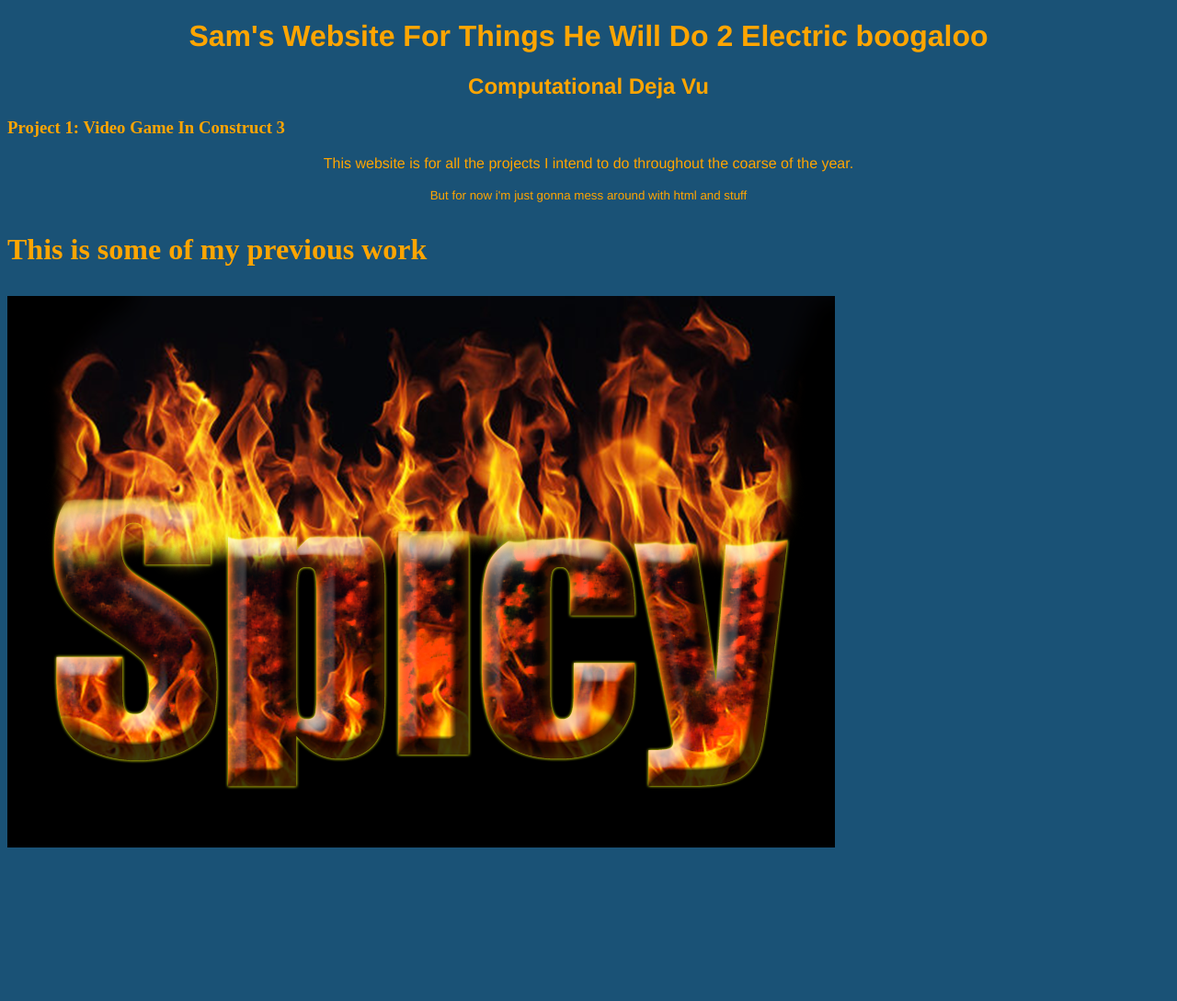
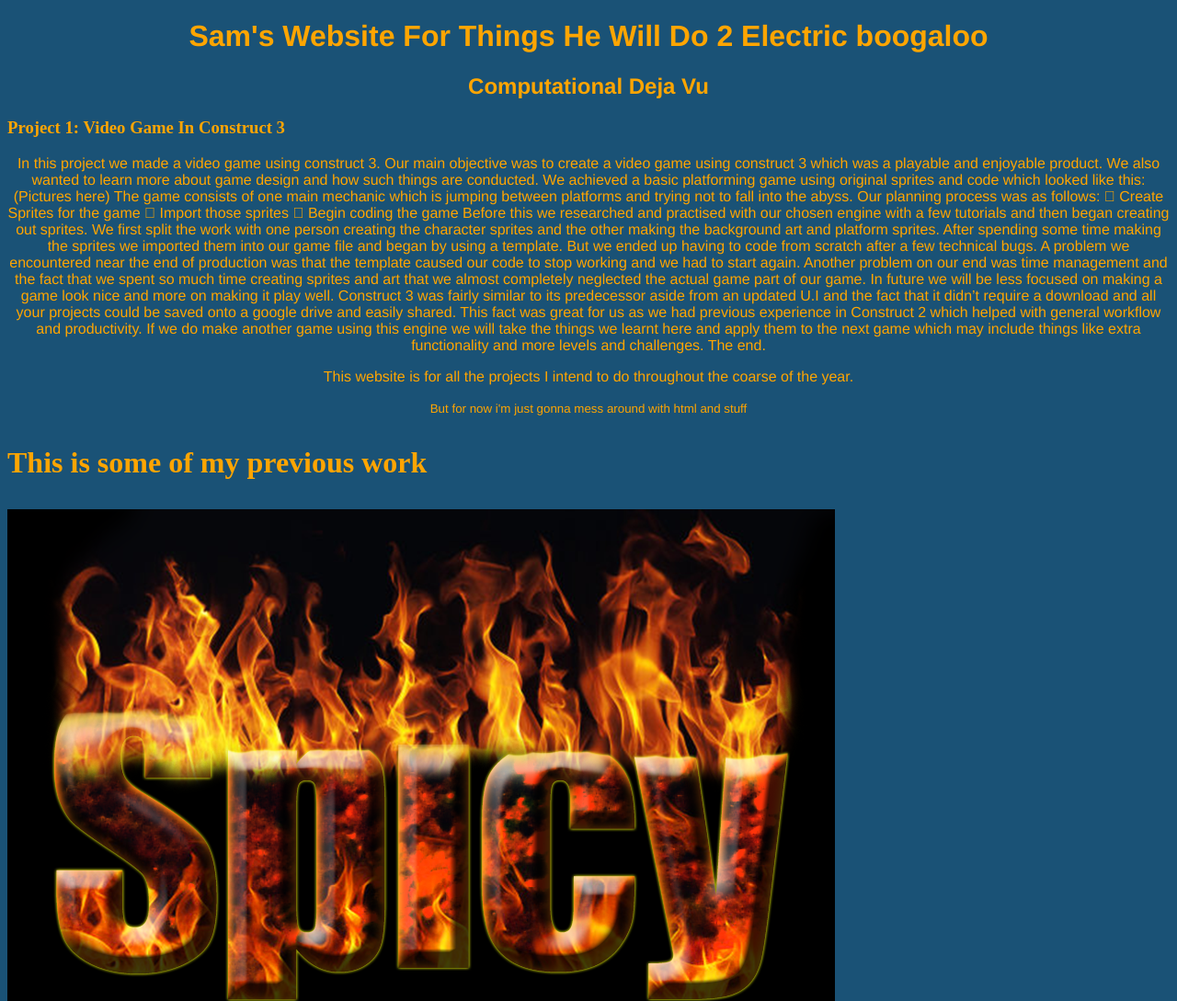
Before and after one commit to Sam-Lyons-Whitney/Sam-Lyons-Whitney.github.io, a plain HTML site: page index.html in a window 1280 px wide. Shown: the top 1089 px of the page at 92% size. Before the commit the page ends 934 px from the top, so only its background shows below. Drawn offline with Linux system fonts and the light colour scheme.

Commit message:
Update index.html

```diff
--- a/index.html
+++ b/index.html
@@ -13,6 +13,30 @@
 <h2>Computational Deja Vu</h2>
 
 <h3>Project 1: Video Game In Construct 3</h3>
+<p>In this project we made a video game using construct 3.
+Our main objective was to create a video game using construct 3 which was a playable and enjoyable product.
+We also wanted to learn more about game design and how such things are conducted.
+We achieved a basic platforming game using original sprites and code which looked like this:
+(Pictures here)
+The game consists of one main mechanic which is jumping between platforms and trying not to fall into the abyss.
+Our planning process was as follows:
+	Create Sprites for the game
+	Import those sprites
+	Begin coding the game
+Before this we researched and practised with our chosen engine with a few tutorials and then began creating out sprites.
+We first split the work with one person creating the character sprites and the other making the background art and platform sprites.
+After spending some time making the sprites we imported them into our game file and began by using a template.
+But we ended up having to code from scratch after a few technical bugs.
+A problem we encountered near the end of production was that the template caused our code to stop working and we had to start again.
+Another problem on our end was time management and the fact that we spent so much time creating sprites and art
+that we almost completely neglected the actual game part of our game.
+In future we will be less focused on making a game look nice and more on making it play well.
+Construct 3 was fairly similar to its predecessor aside from an updated U.I and the fact that it didn’t require a download
+and all your projects could be saved onto a google drive and easily shared.
+This fact was great for us as we had previous experience in Construct 2 which helped with general workflow and productivity.
+If we do make another game using this engine we will take the things we learnt here and apply them to the next game
+  which may include things like extra functionality and more levels and challenges. The end. </p>
+
 
 <p>This website is for all the projects I intend to do throughout the coarse of the year.</p>
 
```
